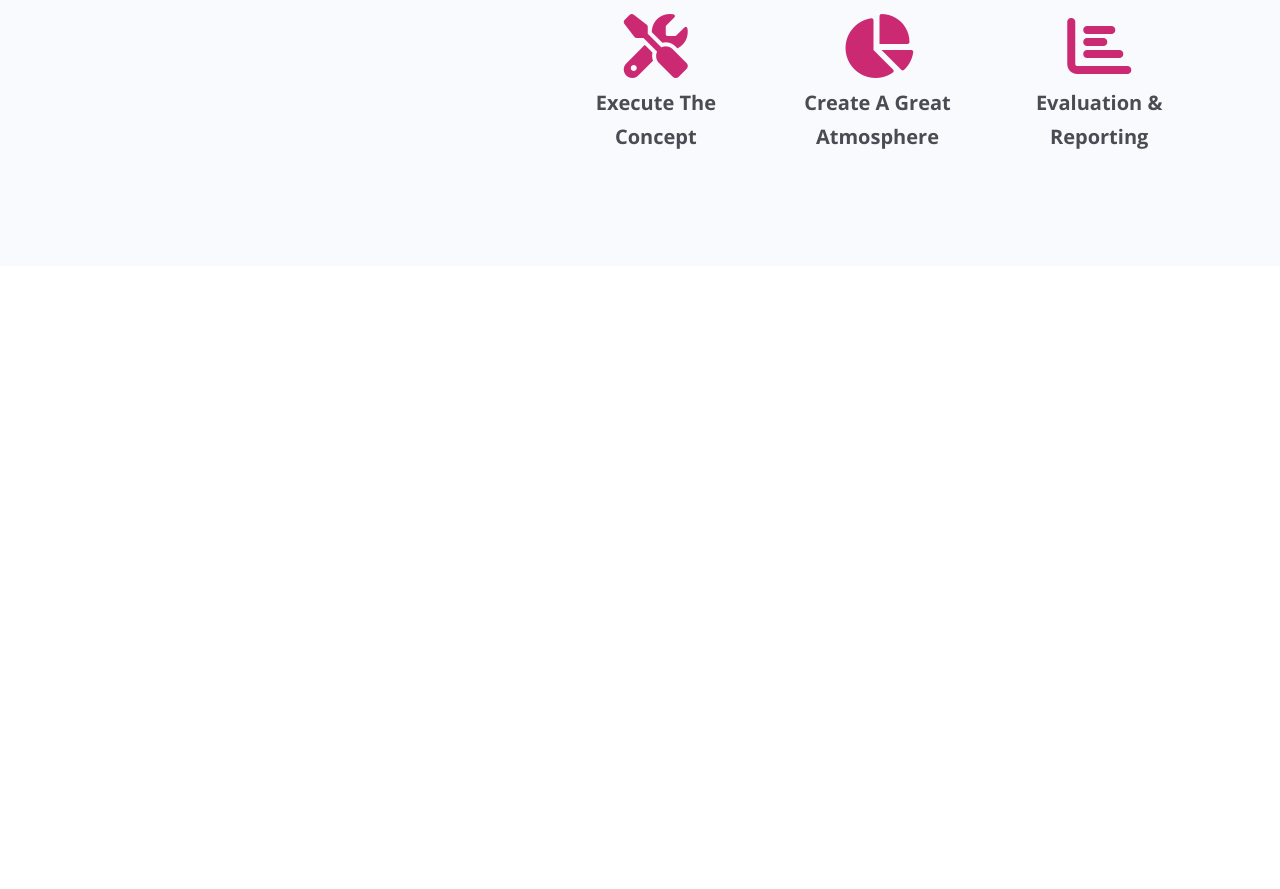
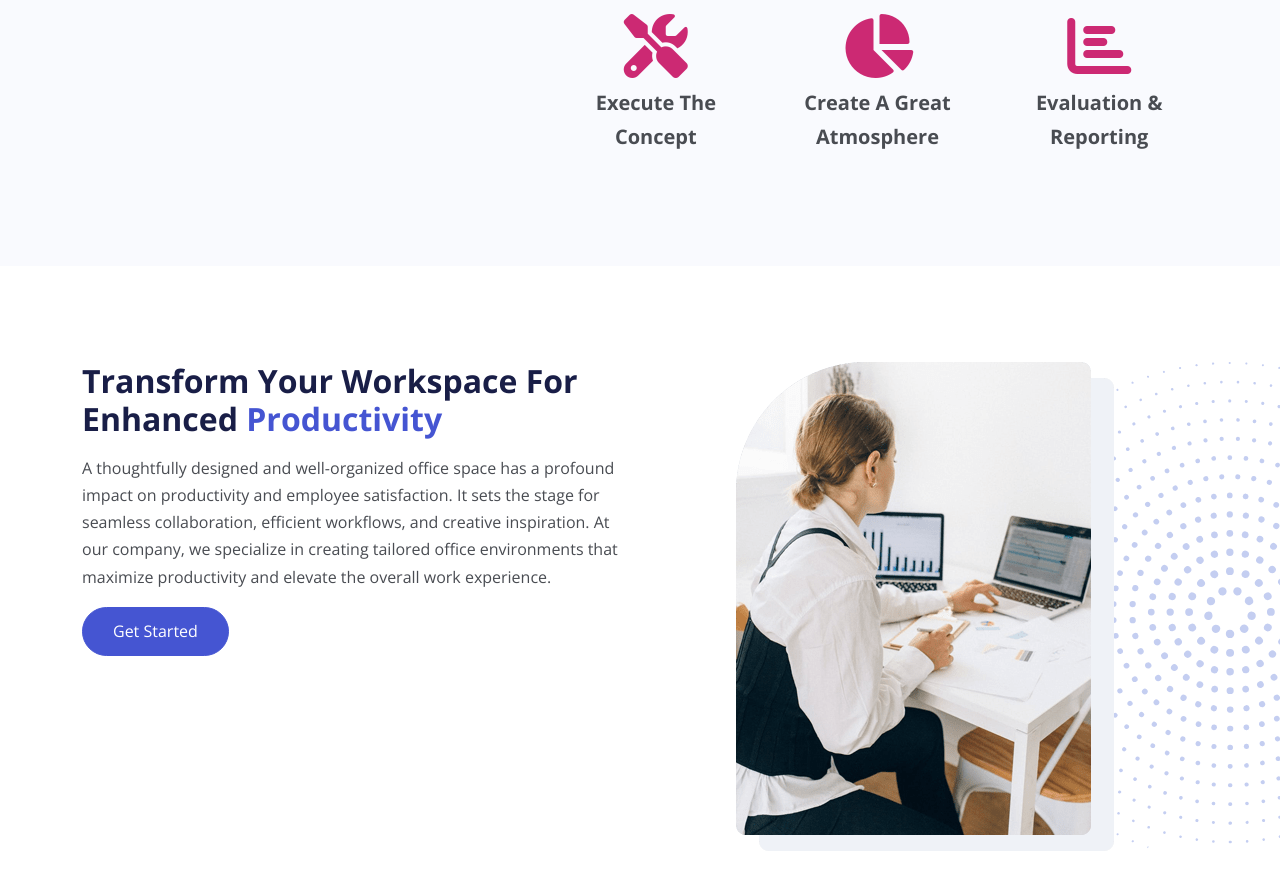
Before and after one commit to fikrirakala/yavin-website, a website: page index.html in a window 1280 px wide. Shown: the part 2360-3249 px from the top of the page. Before the commit the page ends 2626 px from the top, so only its background shows below. Drawn offline with nearby package versions, Linux system fonts and the light colour scheme.

Commit message:
create details 2 section

```diff
--- a/index.html
+++ b/index.html
@@ -217,6 +217,40 @@
       </div>
     </section>
 
+    <!-- Details 2 -->
+    <section class="details-2 position-relative my-6 overflow-hidden">
+      <img
+        src="images/decoration-star.svg"
+        alt=""
+        class="decoration-star position-absolute" />
+      <div class="container position-relative z-3">
+        <div class="row">
+          <div class="col-lg-6">
+            <div class="text-container text-center text-lg-start mb-4">
+              <h2>
+                Transform Your Workspace For Enhanced
+                <span class="text-primary">Productivity</span>
+              </h2>
+              <p>
+                A thoughtfully designed and well-organized office space has a
+                profound impact on productivity and employee satisfaction. It
+                sets the stage for seamless collaboration, efficient workflows,
+                and creative inspiration. At our company, we specialize in
+                creating tailored office environments that maximize productivity
+                and elevate the overall work experience.
+              </p>
+              <a href="article.html" class="btn btn-primary">Get Started</a>
+            </div>
+          </div>
+          <div class="col-lg-6">
+            <div class="image-container d-flex justify-content-center">
+              <img src="images/details-2.png" alt="" class="img-fluid" />
+            </div>
+          </div>
+        </div>
+      </div>
+    </section>
+
     <script src="js/bootstrap.bundle.min.js"></script>
     <script src="js/script.js"></script>
   </body>
--- a/scss/styles.scss
+++ b/scss/styles.scss
@@ -25,6 +25,13 @@
   }
 }
 
+.details-2 {
+  .decoration-star {
+    right: -200px;
+    width: 500px;
+  }
+}
+
 @media (max-width: 992px) {
   .header {
     margin-top: 0 !important;
@@ -48,4 +55,10 @@
   .xl-text {
     font-size: 50px;
   }
+
+  .details-2 {
+    .decoration-star {
+      top: 300px;
+    }
+  }
 }
```
Also changed, not shown: css/styles.css.
